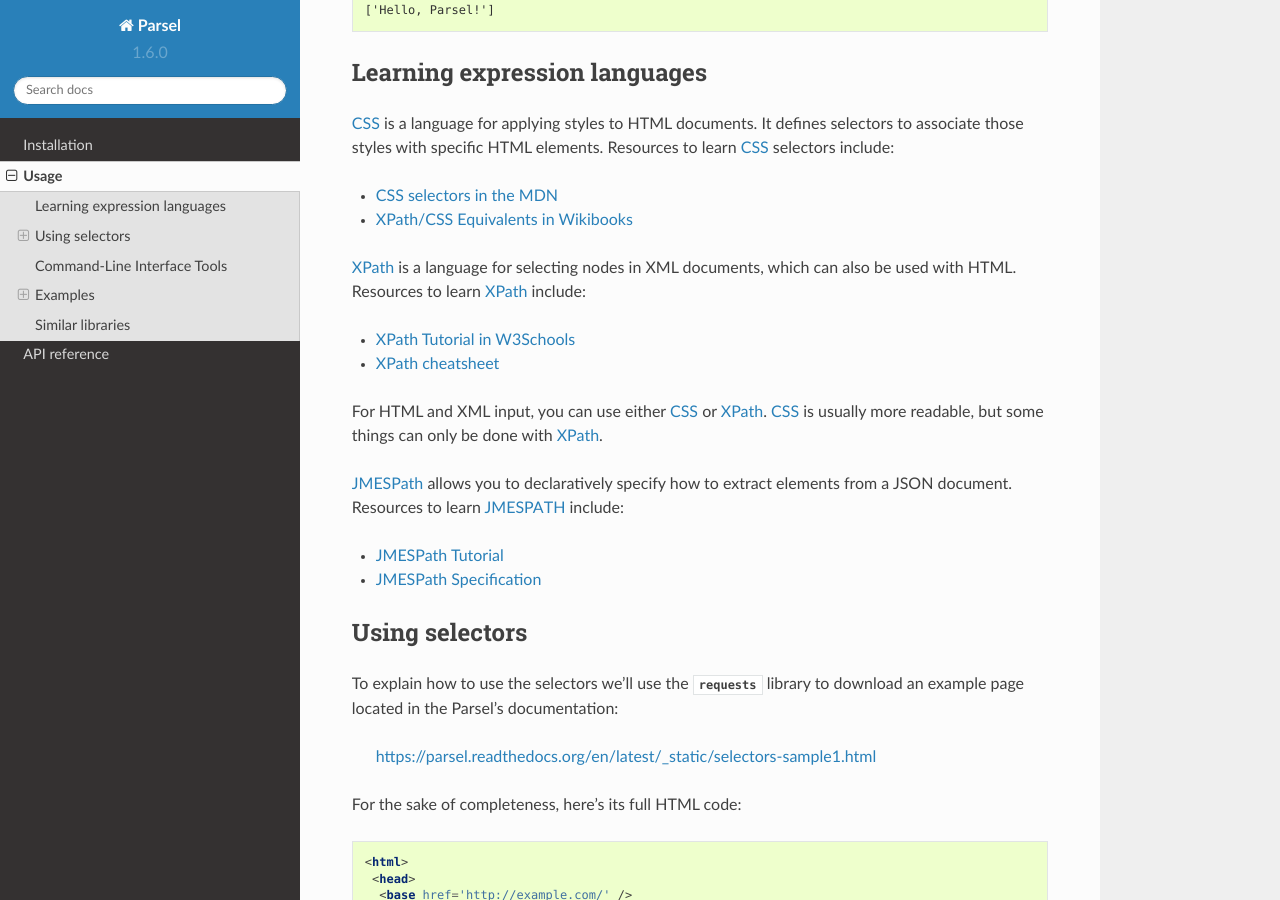
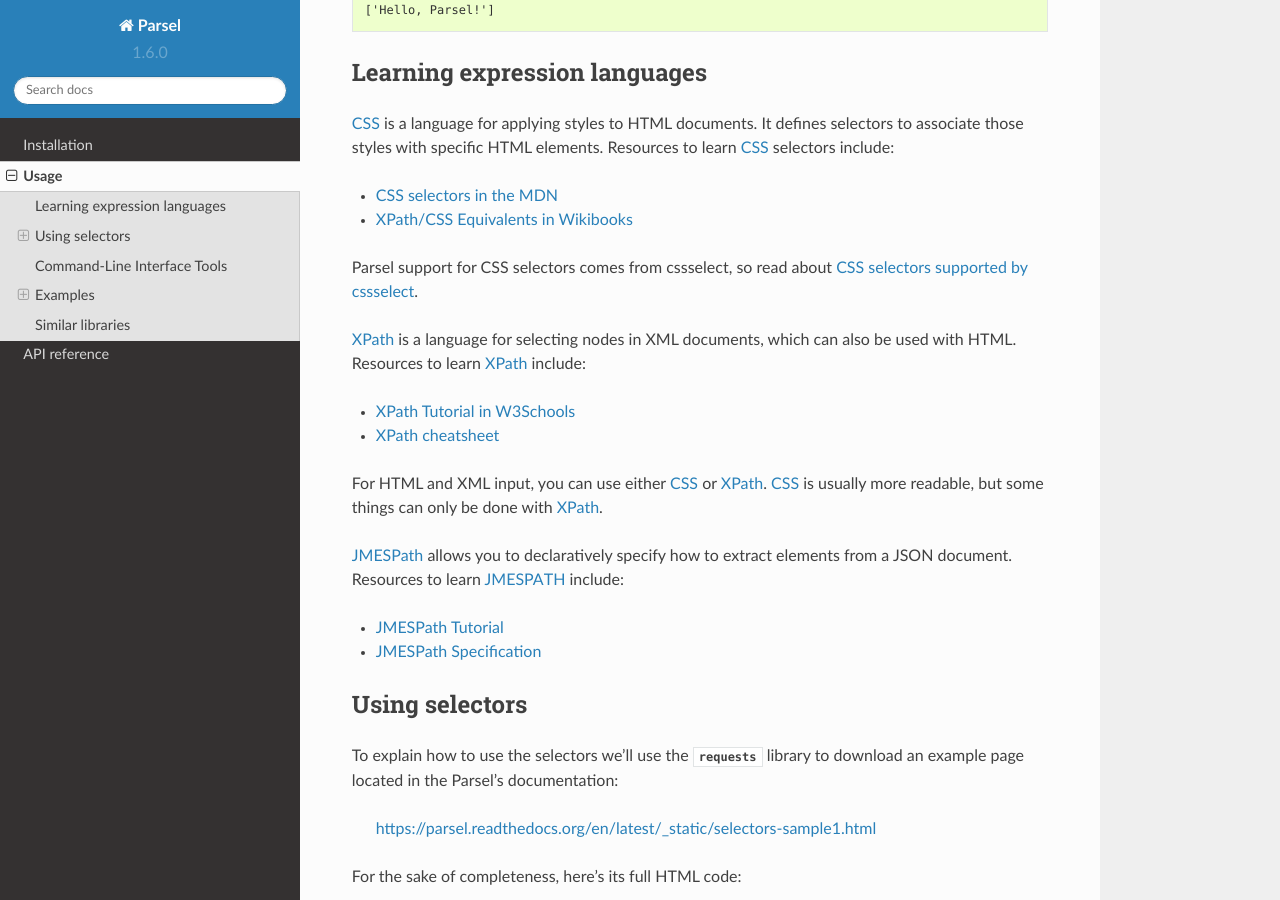
Before and after one commit to scrapy/parsel, a Sphinx documentation site: the page built from docs/usage.rst, in a window 1280 px wide and 900 px high, scrolled down 699 px. Built offline with Sphinx 7.4.7 and the Read the Docs theme 2.0.0, drawn with Linux system fonts in a browser that asks for light colours.

Commit message:
Usage: mention cssselect CSS support

```diff
--- a/docs/usage.rst
+++ b/docs/usage.rst
@@ -44,6 +44,11 @@ learn CSS_ selectors include:
 -   `CSS selectors in the MDN`_
 
 -   `XPath/CSS Equivalents in Wikibooks`_
+
+Parsel support for CSS selectors comes from cssselect, so read about `CSS
+selectors supported by cssselect`_.
+
+.. _CSS selectors supported by cssselect: https://cssselect.readthedocs.io/en/latest/#supported-selectors
 
 `XPath`_ is a language for selecting nodes in XML documents, which can also be
 used with HTML. Resources to learn XPath_ include:
```
